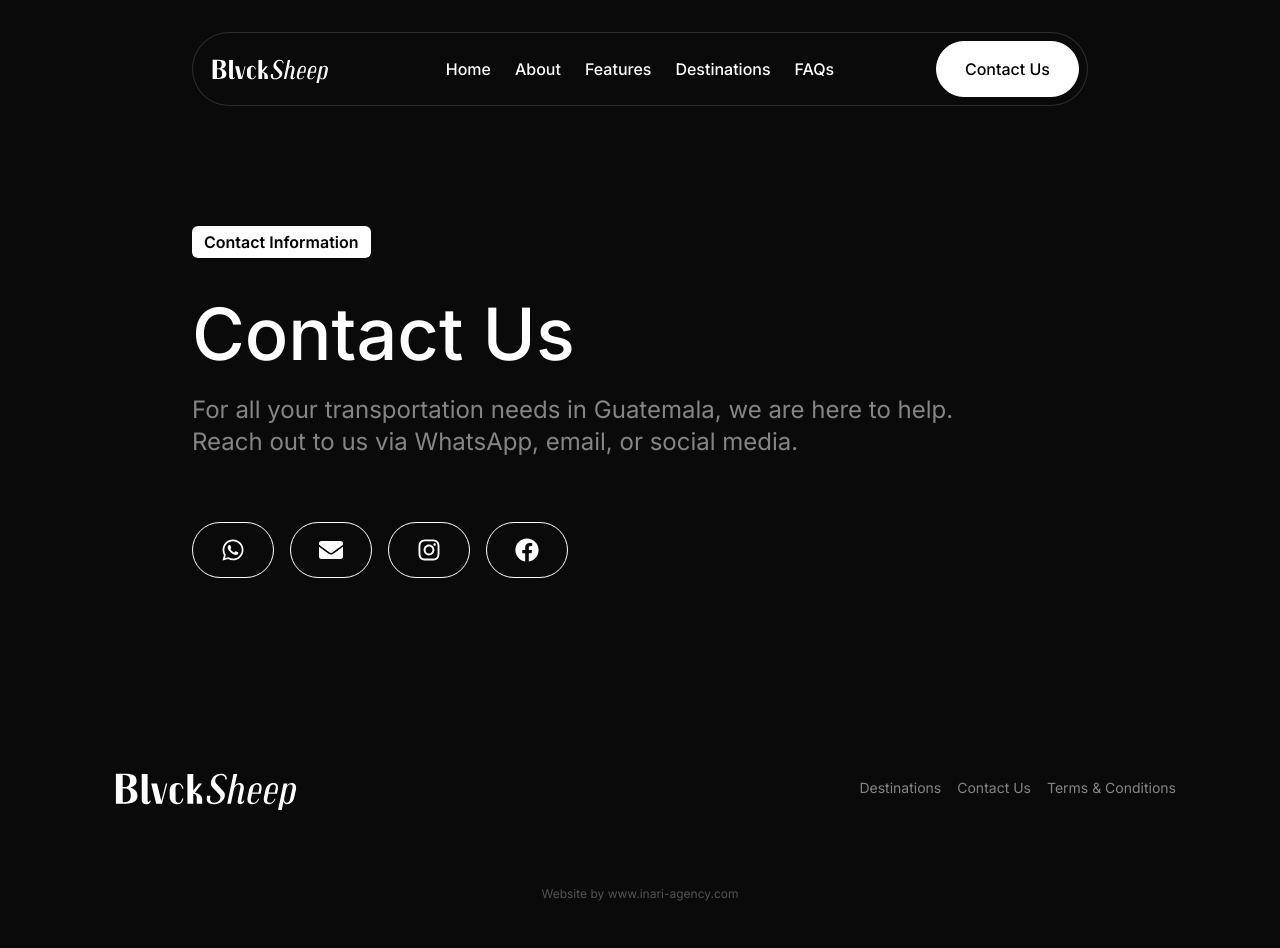
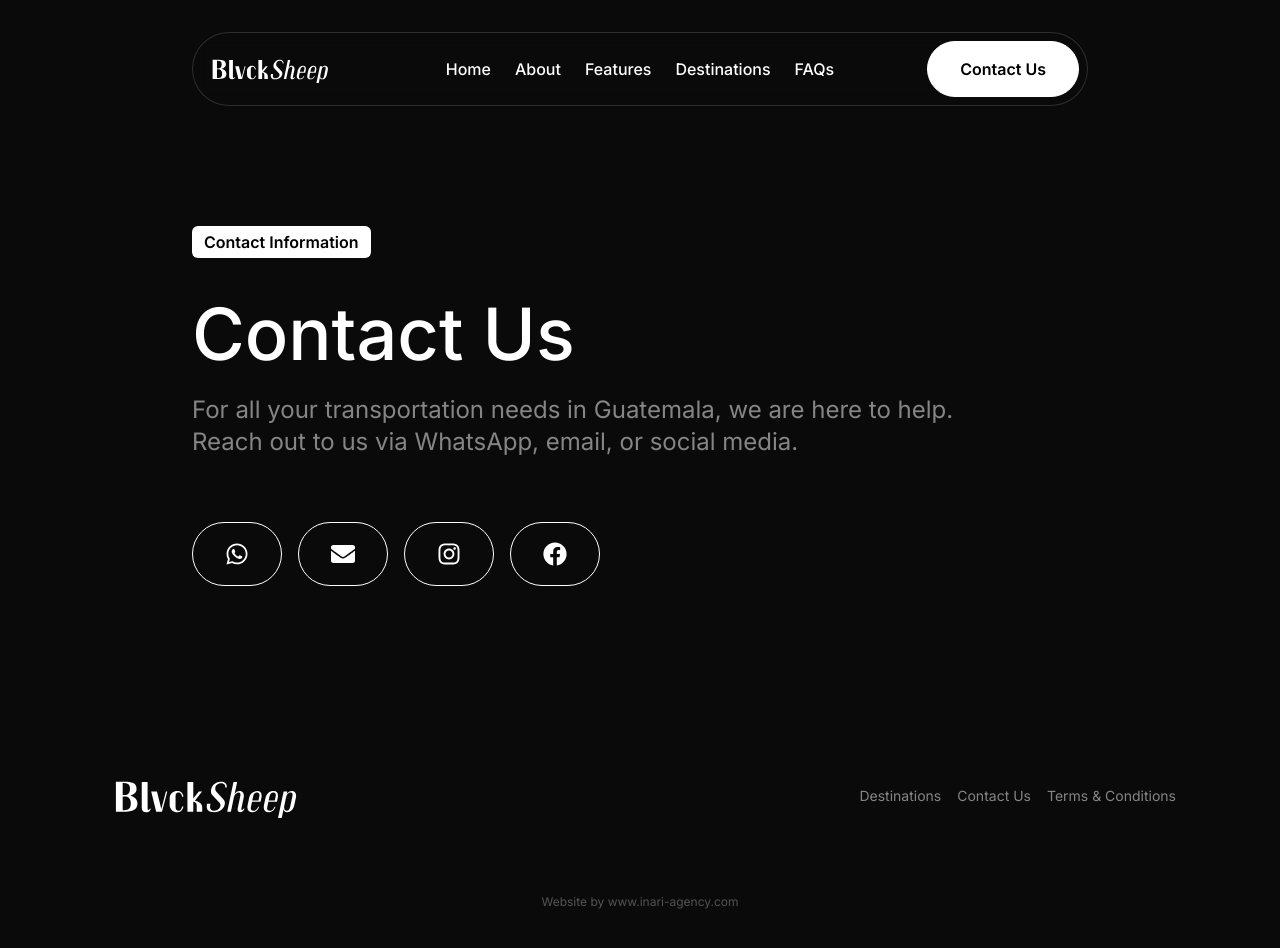
Before and after one commit to byron-rod/blvck-sheep, a Next.js app: page /contact in a window 1280 px wide. Shown: the top 948 px of the page. Built offline with nearby package versions, Linux system fonts and the light colour scheme.

Commit message:
updating fixes for google console issues

```diff
--- a/src/app/destinations/page.tsx
+++ b/src/app/destinations/page.tsx
@@ -16,7 +16,7 @@ import CallToAction from "@/sections/CallToAction";
 export const metadata = {
   title: "Our Destinations - Black Sheep Shuttle Service",
   description:
-    "All the information about the destinations you can visit with Black Sheep's personalized shuttle services in Guatemala.",
+    "General information about the destinations you can visit with Black Sheep's personalized shuttle services in Guatemala.",
   keywords:
     "panajachel, antigua, el paredon, semuc champey, guatemala, shuttle, service, black sheep, transportation, travel",
 };
--- a/src/components/Button.tsx
+++ b/src/components/Button.tsx
@@ -2,14 +2,14 @@ import { ButtonHTMLAttributes } from "react";
 import { cva } from "class-variance-authority";
 
 const classes = cva(
-  "border h-14 rounded-full px-7 py-4 font-medium items-center",
+  "border rounded-full min-w-[48px] px-8 py-4 font-semibold items-center",
   {
     variants: {
       variant: {
         primary:
-          "bg-white text-black border-white hover:bg-transparent hover:text-white",
+          "bg-white text-black border-white hover:bg-transparent hover:text-white h-14",
         secondary:
-          "border-white text-white bg-transparent hover:bg-white hover:text-black",
+          "border-white text-white bg-transparent hover:bg-white hover:text-black h-16 text-lg",
       },
     },
   }
--- a/src/sections/Destinations.tsx
+++ b/src/sections/Destinations.tsx
@@ -55,13 +55,13 @@ export default function Destinations() {
             </h2>
             <Link
               href="/destinations"
-              aria-label="Link to information about our destinations"
+              aria-label="Explore all destinations available with BlackSheep Shuttles"
             >
               <Button
                 variant="secondary"
                 className="hidden lg:flex justify-center mt-12 m-auto"
               >
-                Learn More
+                Destination Guide
               </Button>
             </Link>
           </div>
@@ -78,13 +78,13 @@ export default function Destinations() {
         </div>
         <Link
           href="/destinations"
-          aria-label="Link to information about our destinations"
+          aria-label="Explore all destinations available with BlackSheep Shuttles"
         >
           <Button
             variant="secondary"
             className="flex justify-center mt-16 lg:mt-20 m-auto lg:hidden"
           >
-            Learn More
+            Destination Guide
           </Button>
         </Link>
       </div>
```
